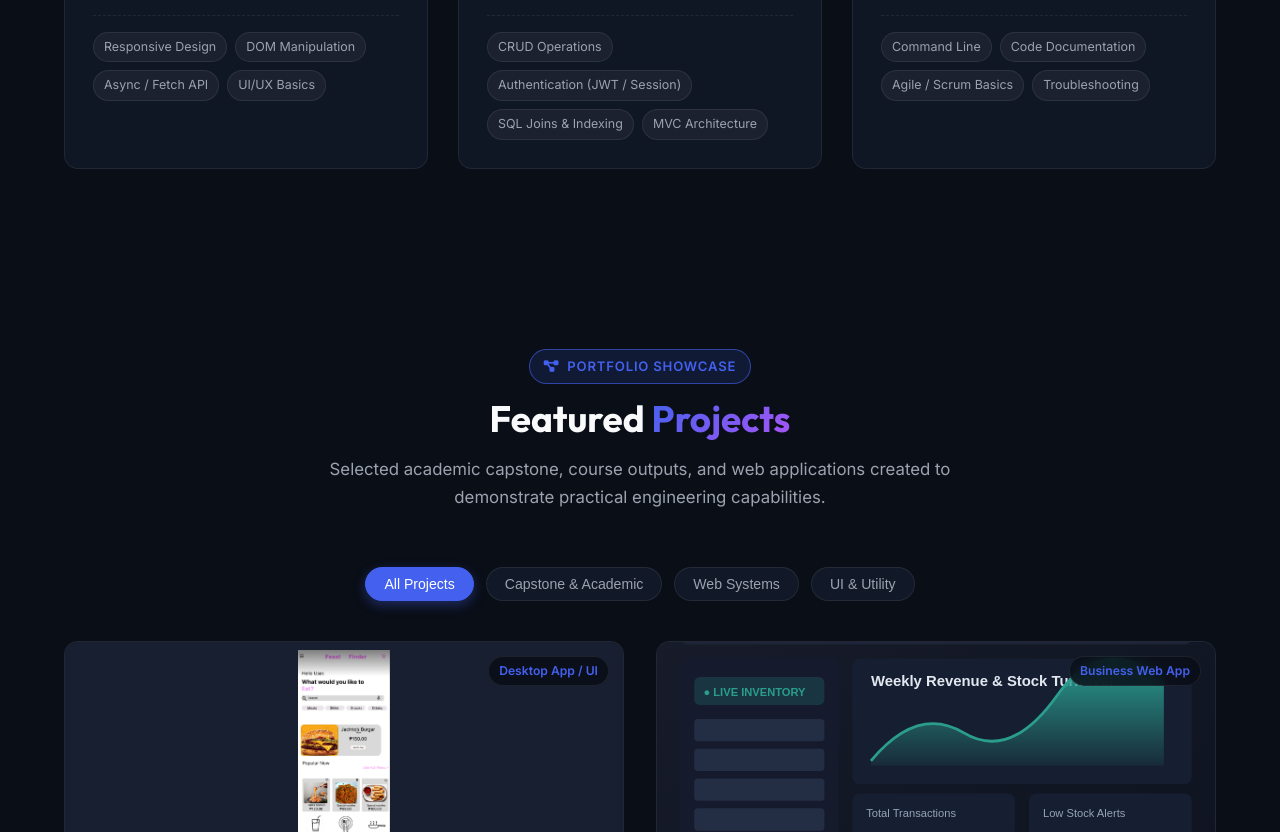
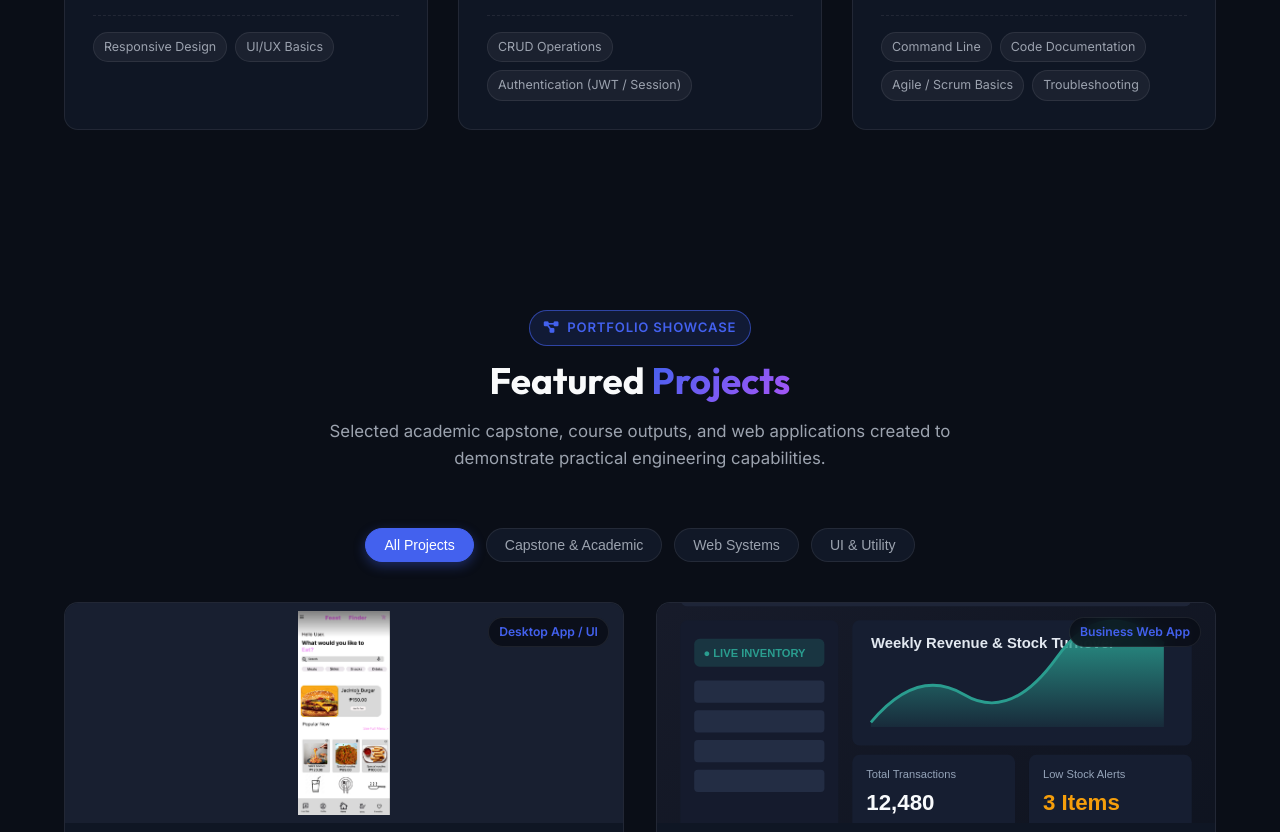
Before and after one commit to princejohnbundalan1-debug/Portfolio, a plain HTML site: page index.html in a window 1280 px wide. Shown: the part 3197-4029 px from the top of the page. Drawn offline with Linux system fonts and the light colour scheme.

Commit message:
Remove specified skill tags

```diff
--- a/index.html
+++ b/index.html
@@ -425,8 +425,6 @@
 
             <div class="tech-tags">
               <span class="tech-tag">Responsive Design</span>
-              <span class="tech-tag">DOM Manipulation</span>
-              <span class="tech-tag">Async / Fetch API</span>
               <span class="tech-tag">UI/UX Basics</span>
             </div>
           </div>
@@ -486,8 +484,7 @@
             <div class="tech-tags">
               <span class="tech-tag">CRUD Operations</span>
               <span class="tech-tag">Authentication (JWT / Session)</span>
-              <span class="tech-tag">SQL Joins &amp; Indexing</span>
-              <span class="tech-tag">MVC Architecture</span>
+
             </div>
           </div>
 
```
